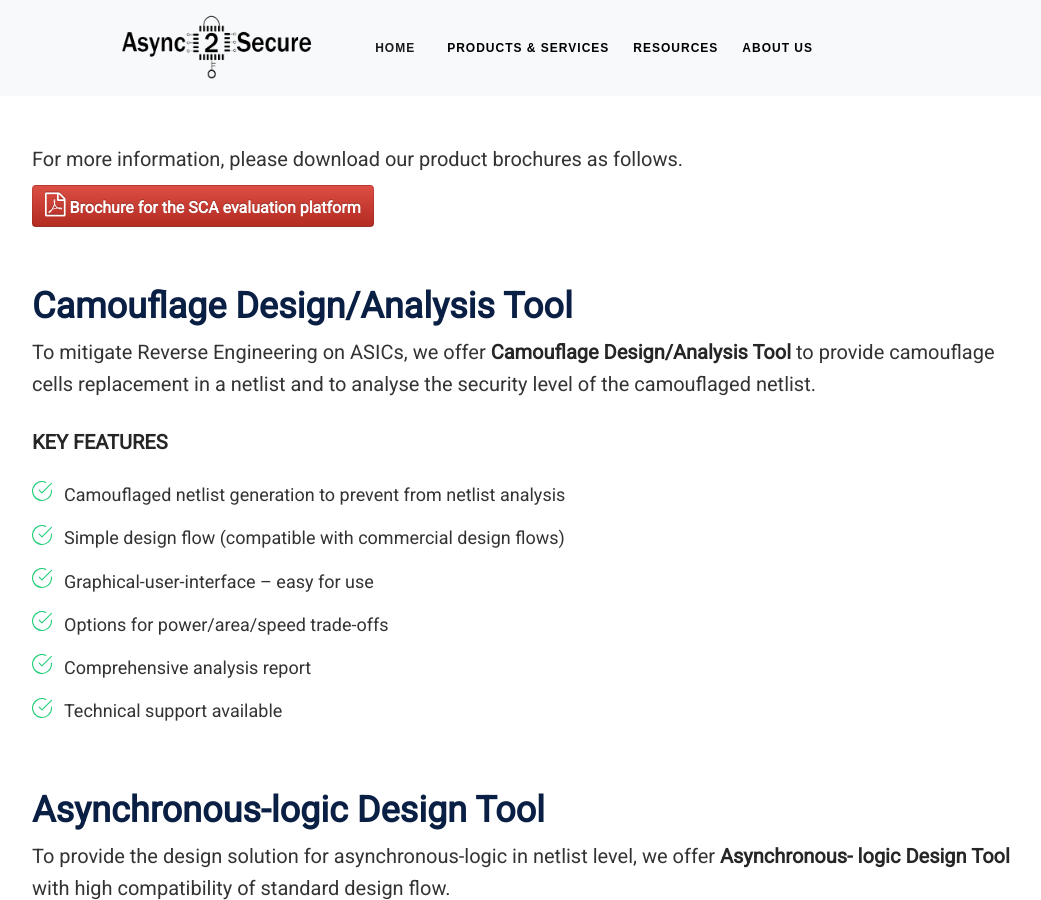
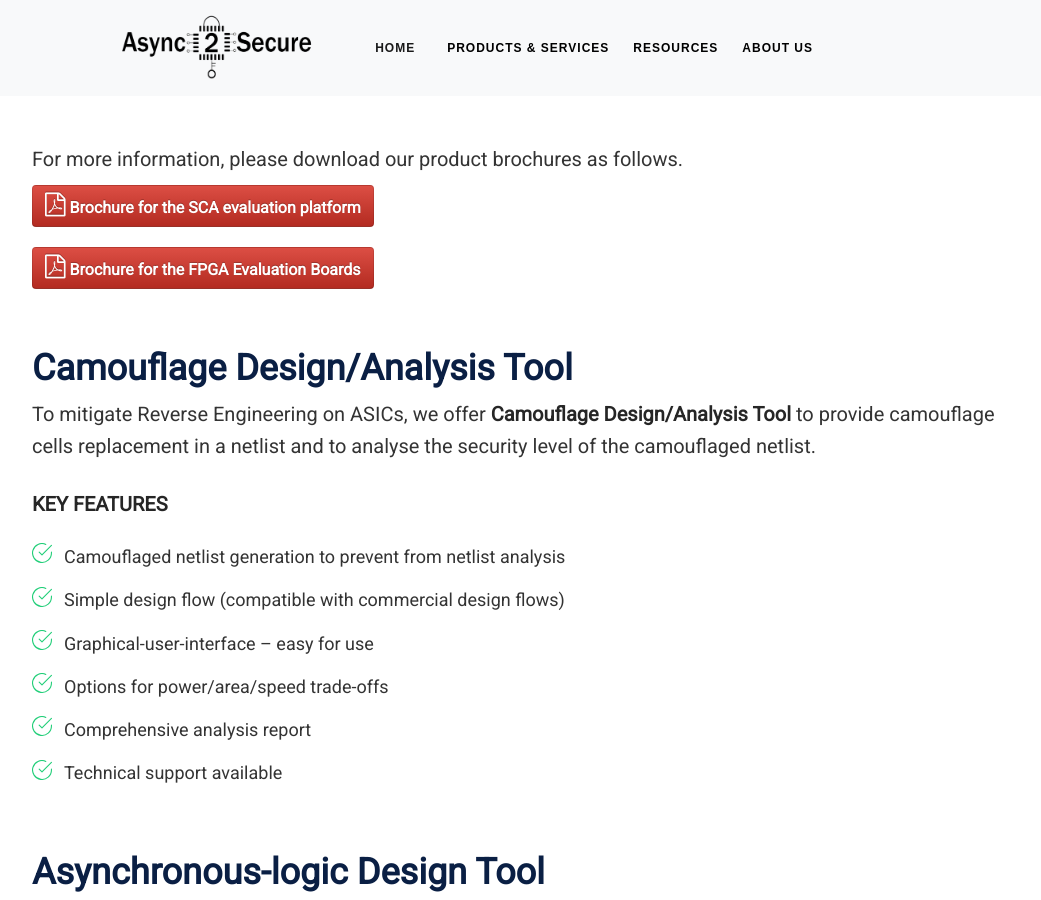
Before and after one commit to async2secure/async2secure.github.io, a Jekyll site: the page built from _pages/products/design_and_evaluation_tools.md, in a window 1280 px wide and 900 px high, scrolled down 1318 px. Shown: the whole window, without its empty margins (108-1149 px from the left). Built offline with Jekyll 4.4.1, drawn with Linux system fonts in a browser that asks for light colours; some web fonts are replaced.

Commit message:
add brochure and remove square at key feature for now

```diff
--- a/_pages/products/design_and_evaluation_tools.md
+++ b/_pages/products/design_and_evaluation_tools.md
@@ -114,6 +114,11 @@ permalink: /products/tools
    <i class="fa fa-file-pdf-o" aria-hidden="true" style="font-size:24px;"></i> Brochure for the SCA evaluation platform</a>
    <br>
    <br>
+   <a class="btn btn-brochure" href="/assets/products/evaluation/FPGA Evaluation Boards for Side-Channel-Attack (SCA).pdf">
+   <i class="fa fa-file-pdf-o" aria-hidden="true" style="font-size:24px;"></i> Brochure for the FPGA Evaluation Boards</a>
+
+   <br>
+   <br>
    <br>
    <h3> Camouflage Design/Analysis Tool</h3>
    <p>To mitigate Reverse Engineering on ASICs, we offer <strong>Camouflage Design/Analysis Tool</strong> to
```
Also changed, not shown: _pages/products/security_design_ips.md (+2 -2 lines), Gemfile.lock, 1 other file.
